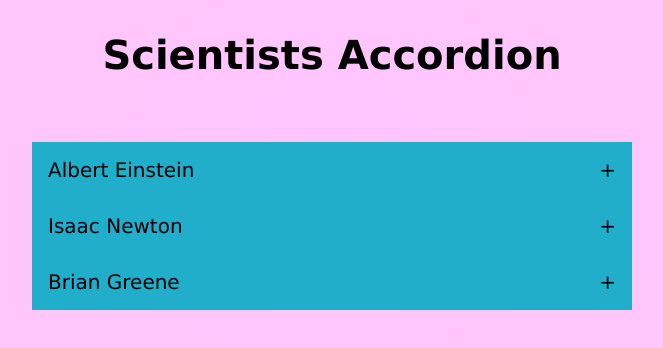
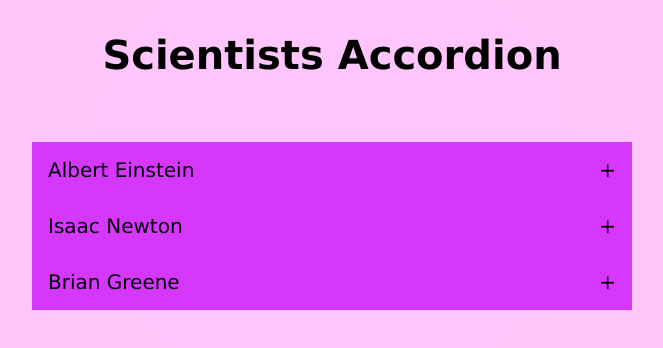
Before and after one commit to princelj232000/Accordion1, a React (Create React App) app: page / in a window 1280 px wide. Shown: the top 348 px of the page, without its empty margins (308-971 px from the left). Built offline with nearby package versions, Linux system fonts and the light colour scheme.

Commit message:
modifying styles.css

```diff
--- a/src/styles.css
+++ b/src/styles.css
@@ -30,11 +30,11 @@
     flex-direction: row;
     justify-content: space-between;
     cursor: pointer;
-    background-color: #21aeca;
+    background-color: #d538fc;
   }
 
   .accordion-title:hover {
-    background-color: #3ab4cc;
+    background-color: #b6b6b6;
   }
 
   .accordion-title,
@@ -43,7 +43,7 @@
   }
 
   .accordion-content {
-    background-color: #ffffff;
+    background-color: #d4d4d4;
   }
 
   @media screen and (max-width: 700px) {
```
